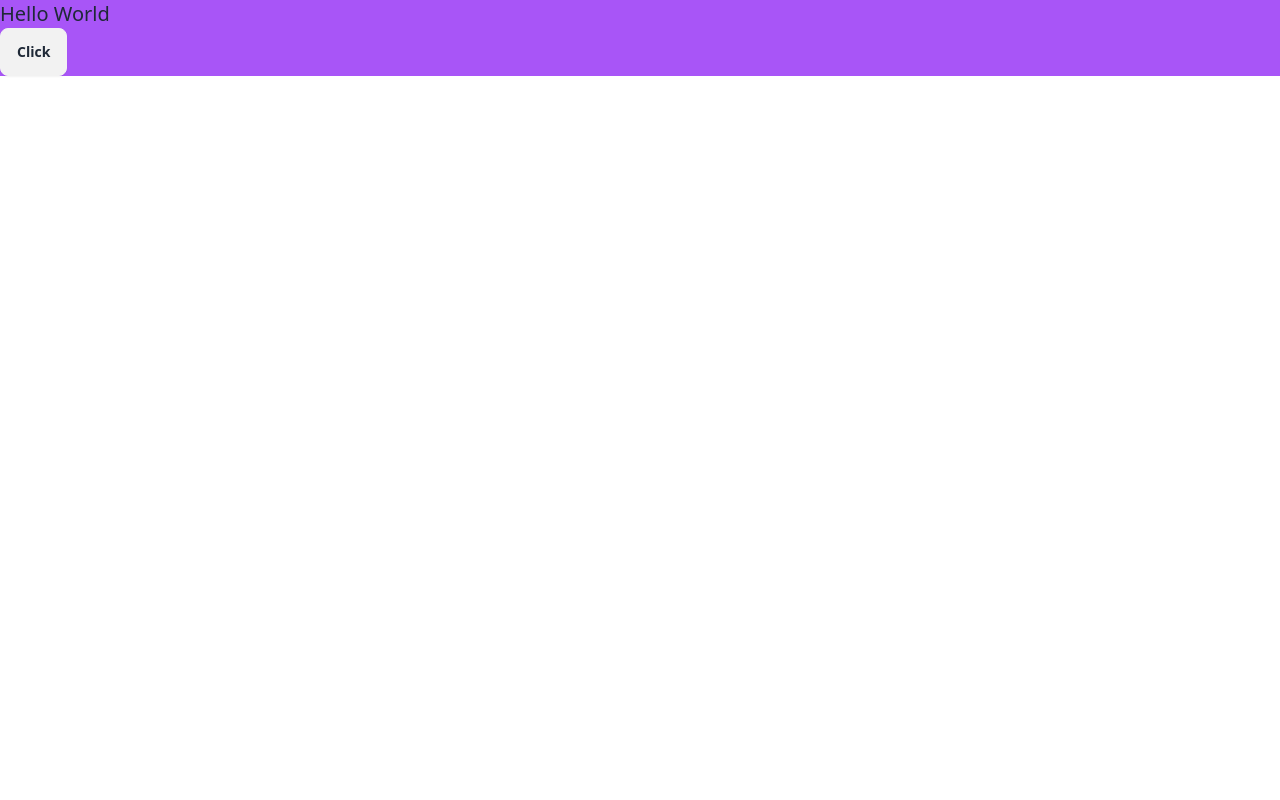
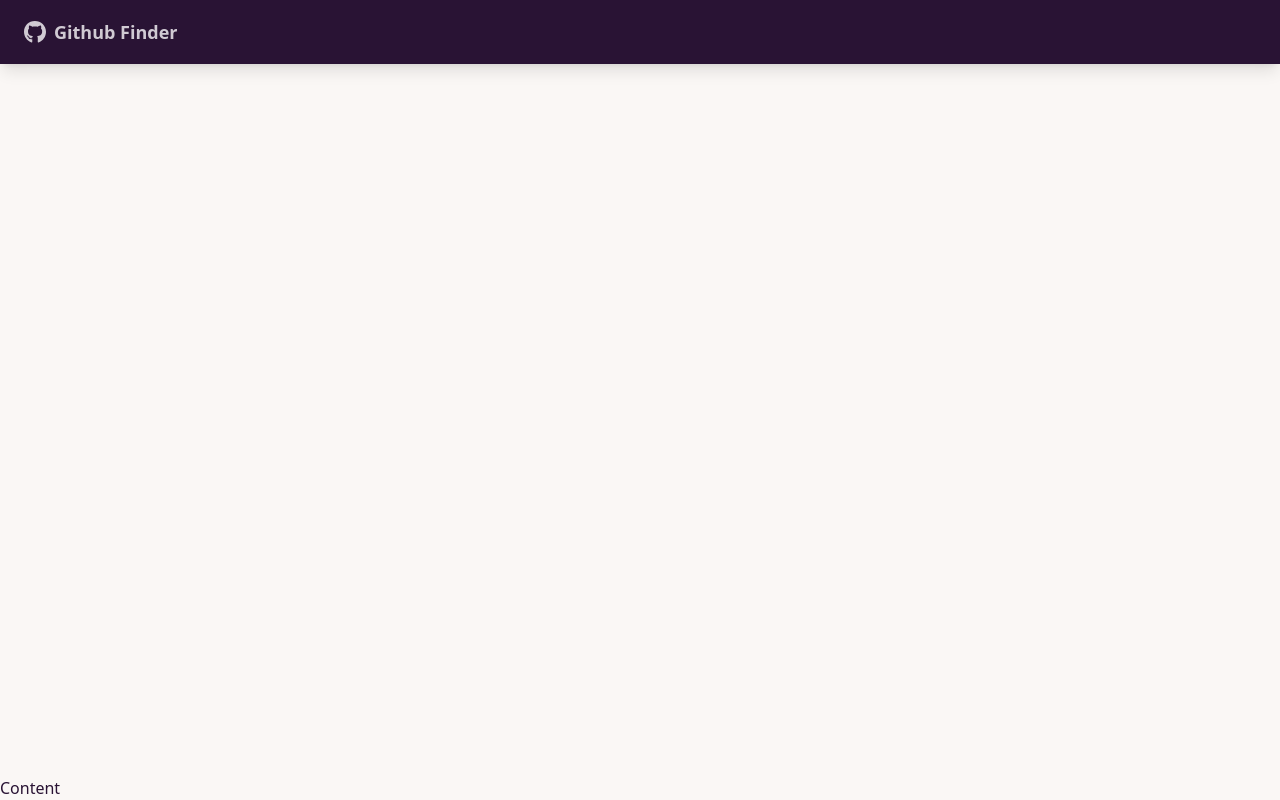
Before and after one commit to rd1000432/github-finder, a React (Create React App) app: page / in a window 1280 px wide. Built offline with nearby package versions, Linux system fonts and the light colour scheme.

Commit message:
tailwind daisyui and navbar component

```diff
--- a/package.json
+++ b/package.json
@@ -9,11 +9,13 @@
     "daisyui": "^4.0.4",
     "react": "^18.2.0",
     "react-dom": "^18.2.0",
-    "react-scripts": "5.0.1",
+    "react-icons": "^4.12.0",
+    "react-router-dom": "^6.18.0",
+    "react-scripts": "^5.0.1",
     "web-vitals": "^2.1.4"
   },
   "scripts": {
-    "start": "react-scripts start",
+    "start": "react-scripts --openssl-legacy-provider start",
     "build": "react-scripts build",
     "test": "react-scripts test",
     "eject": "react-scripts eject"
--- a/public/index.html
+++ b/public/index.html
@@ -1,5 +1,5 @@
 <!DOCTYPE html>
-<html lang="en">
+<html lang="en" data-theme="cupcake">
   <head>
     <meta charset="utf-8" />
     <link rel="icon" href="%PUBLIC_URL%/favicon.ico" />
--- a/src/App.js
+++ b/src/App.js
@@ -1,10 +1,18 @@
-import React from "react"
+  import {BrowserRouter as Router, Route} from 'react-router-dom'
+  import Navbar from './components/layout/Navbar'
 
-export default function App() {
+  function App() {
     return (
-    <div className="bg-purple-500" >
-      <h1 className="text-xl"> Hello World </h1>
-      <button className="btn"> Click </button>
-    </div>
+      <Router>
+        <div className="flex flex-col justify-between h-screen">
+          <Navbar />
+
+          <main>
+            Content
+          </main>
+        </div>
+      </Router>
     )
   }
+
+  export default App
--- /dev/null
+++ b/src/components/layout/Navbar.jsx
@@ -0,0 +1,37 @@
+
+import {FaGithub} from 'react-icons/fa'
+import {Link} from 'react-router-dom'
+import PropTypes from 'prop-types'
+
+
+function Navbar({title}) {
+  return (
+    <nav className='navbar mb-12 shadow-lg bg-neutral text-neutral-content'>
+        <div className="container mx-auto">
+            <div className="flex-none px-2 mx-2">
+                <FaGithub className='inline pr-2 text-3xl' />
+                <Link to='/' className='text-lg font-bold align-middle'>
+                {title}
+                </Link>
+            </div>
+
+        <div className="flex-1 px-2 mx-2">
+            <div className="flex justify-end">
+                <Link></Link>
+            </div>
+        </div>
+
+        </div>
+    </nav>
+  )
+}
+
+Navbar.defaultProps = {
+    title: 'Github Finder',
+}
+
+Navbar.propTypes = {
+    title: PropTypes.string,
+}
+
+export default Navbar
--- a/tailwind.config.js
+++ b/tailwind.config.js
@@ -3,6 +3,9 @@
   content: [
   "./src/**/\*.{js,jsx,ts,tsx}",
   ],
+  daisyui: {
+    themes: ["light", "dark", "cupcake", "cyberpunk"],
+  },
   theme: {
   extend: {},
   },
```
Also changed, not shown: 1 other file (tests, documents, lock files or other folders).
